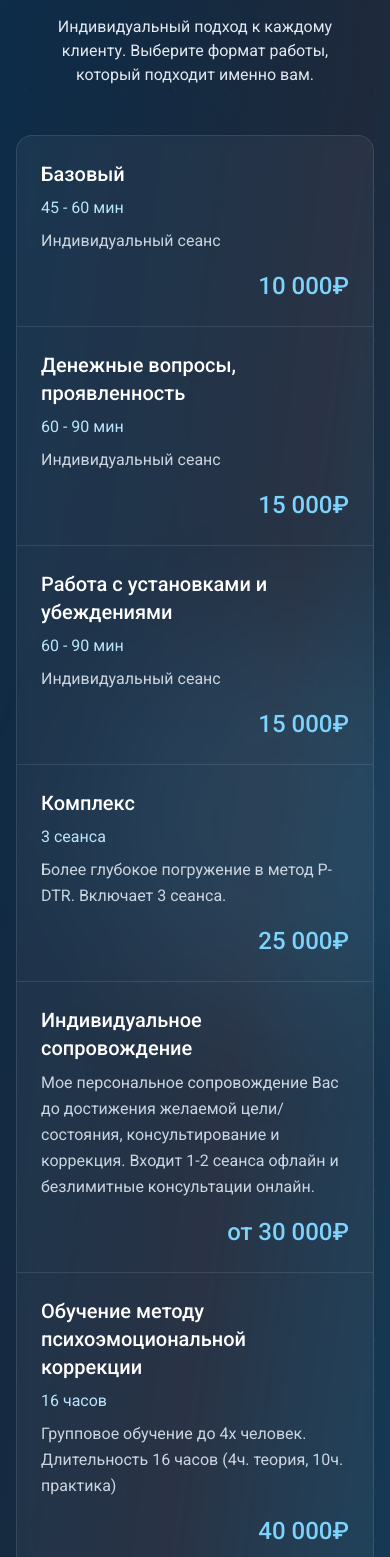
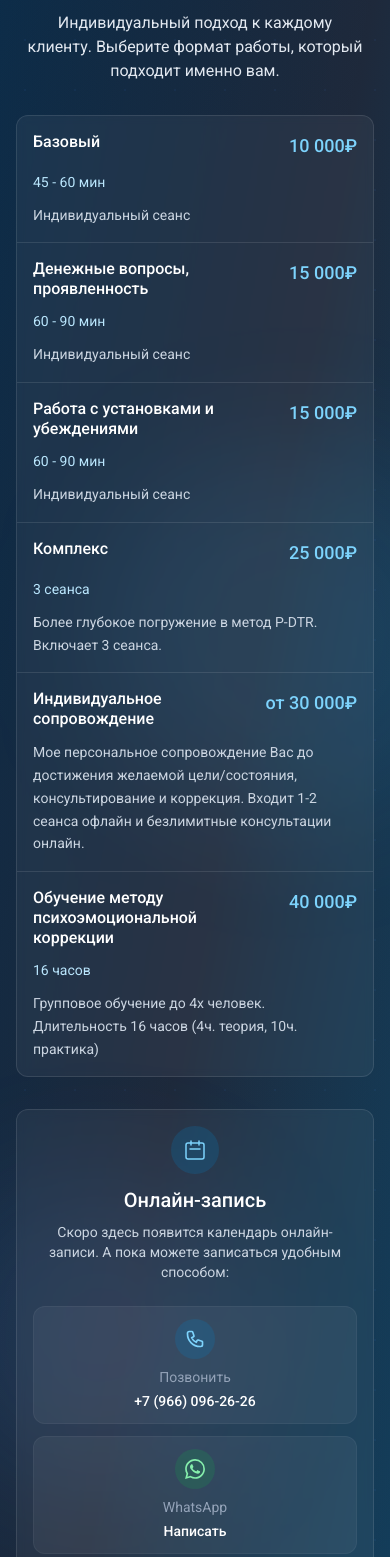
Before and after one commit to maratze/maria-pdtr, a React (Vite) app: page / in a window 390 px wide. Shown: the part 6791-8348 px from the top of the page. Built offline with nearby package versions, Linux system fonts and the light colour scheme.

Commit message:
feat: enhance layout and styling of Services component for better user experience

```diff
--- a/src/components/Services.jsx
+++ b/src/components/Services.jsx
@@ -68,45 +68,45 @@ const Services = () => {
 
 			<div className="relative max-w-5xl mx-auto px-4 sm:px-6 lg:px-8">
 				{/* Заголовок секции */}
-				<div className="text-center mb-12">
-					<h2 className="text-3xl sm:text-3xl md:text-4xl lg:text-5xl font-medium text-white mb-4">
+				<div className="text-center mb-8 sm:mb-12">
+					<h2 className="text-3xl sm:text-3xl md:text-4xl lg:text-5xl font-medium text-white mb-3 sm:mb-4 px-2">
 						Услуги
 					</h2>
-					<p className="text-md md:text-lg text-slate-200 max-w-3xl mx-auto px-4">
+					<p className="text-md md:text-lg text-slate-200 max-w-3xl mx-auto px-2 sm:px-4">
 						Индивидуальный подход к каждому клиенту. Выберите формат работы, который подходит именно вам.
 					</p>
 				</div>
 
 				{/* Компактный список услуг */}
-				<div className="max-w-4xl mx-auto mb-12">
-					<div className="bg-white/5 backdrop-blur-sm rounded-2xl overflow-hidden border border-white/10">
+				<div className="max-w-4xl mx-auto mb-8 sm:mb-12">
+					<div className="bg-white/5 backdrop-blur-sm rounded-xl sm:rounded-2xl overflow-hidden border border-white/10">
 						{services.map((service, index) => (
 							<div
 								key={service.id}
 								className={`
-									p-6 transition-all duration-300 hover:bg-white/10
+									p-4 sm:p-6 transition-all duration-300 hover:bg-white/10
 									${index !== services.length - 1 ? 'border-b border-white/10' : ''}
 								`}
 							>
-								<div className="flex flex-col sm:flex-row sm:items-start sm:justify-between gap-4">
-									<div className="flex-1">
-										<h3 className="text-xl font-medium text-white mb-2">
+								<div className="flex flex-col gap-3 sm:gap-4">
+									<div className="flex items-start justify-between gap-3">
+										<h3 className="text-base sm:text-lg md:text-xl font-medium text-white leading-tight flex-1">
 											{service.title}
 										</h3>
-										{service.duration && (
-											<p className="text-md text-ocean-200 mb-2">
-												{service.duration}
-											</p>
-										)}
-										<p className="text-md text-slate-300 leading-relaxed">
-											{service.description}
-										</p>
-									</div>
-									<div className="flex-shrink-0 text-right">
-										<div className="text-2xl font-medium text-ocean-300">
+										<div className="text-lg sm:text-xl md:text-2xl font-medium text-ocean-300 whitespace-nowrap">
 											{service.price}
 										</div>
 									</div>
+
+									{service.duration && (
+										<p className="text-sm sm:text-md text-ocean-200">
+											{service.duration}
+										</p>
+									)}
+
+									<p className="text-sm sm:text-md text-slate-300 leading-relaxed">
+										{service.description}
+									</p>
 								</div>
 							</div>
 						))}
@@ -115,34 +115,34 @@ const Services = () => {
 
 				{/* Онлайн запись */}
 				<div id="booking" className="max-w-3xl mx-auto">
-					<div className="bg-white/5 backdrop-blur-sm rounded-2xl overflow-hidden border border-white/10 p-8">
-						<div className="text-center mb-8">
-							<div className="inline-flex items-center justify-center w-16 h-16 bg-ocean-600/20 rounded-full mb-4">
-								<svg className="w-8 h-8 text-ocean-300" fill="none" viewBox="0 0 24 24" stroke="currentColor">
+					<div className="bg-white/5 backdrop-blur-sm rounded-xl sm:rounded-2xl overflow-hidden border border-white/10 p-4 sm:p-6 md:p-8">
+						<div className="text-center mb-6 sm:mb-8">
+							<div className="inline-flex items-center justify-center w-12 h-12 sm:w-16 sm:h-16 bg-ocean-600/20 rounded-full mb-3 sm:mb-4">
+								<svg className="w-6 h-6 sm:w-8 sm:h-8 text-ocean-300" fill="none" viewBox="0 0 24 24" stroke="currentColor">
 									<path strokeLinecap="round" strokeLinejoin="round" strokeWidth={1.5} d="M8 7V3m8 4V3m-9 8h10M5 21h14a2 2 0 002-2V7a2 2 0 00-2-2H5a2 2 0 00-2 2v12a2 2 0 002 2z" />
 								</svg>
 							</div>
-							<h3 className="text-2xl font-medium text-white mb-3">
+							<h3 className="text-xl sm:text-2xl font-medium text-white mb-2 sm:mb-3 px-2">
 								Онлайн-запись
 							</h3>
-							<p className="text-slate-300 mb-6">
+							<p className="text-sm sm:text-base text-slate-300 mb-4 sm:mb-6 px-2">
 								Скоро здесь появится календарь онлайн-записи. А пока можете записаться удобным способом:
 							</p>
 						</div>
 
-						<div className="grid grid-cols-1 sm:grid-cols-3 gap-4">
+						<div className="grid grid-cols-1 sm:grid-cols-3 gap-3 sm:gap-4">
 							{/* Телефон */}
 							<a
 								href="tel:+79660962626"
-								className="flex flex-col items-center p-4 bg-white/5 rounded-xl hover:bg-white/10 transition-all duration-300 group border border-white/5"
+								className="flex flex-col items-center p-3 sm:p-4 bg-white/5 rounded-xl hover:bg-white/10 transition-all duration-300 group border border-white/5"
 							>
-								<div className="w-12 h-12 bg-ocean-600/20 rounded-full flex items-center justify-center mb-3 group-hover:bg-ocean-600/30 transition-colors">
-									<svg className="w-6 h-6 text-ocean-300" fill="none" viewBox="0 0 24 24" stroke="currentColor">
+								<div className="w-10 h-10 sm:w-12 sm:h-12 bg-ocean-600/20 rounded-full flex items-center justify-center mb-2 sm:mb-3 group-hover:bg-ocean-600/30 transition-colors">
+									<svg className="w-5 h-5 sm:w-6 sm:h-6 text-ocean-300" fill="none" viewBox="0 0 24 24" stroke="currentColor">
 										<path strokeLinecap="round" strokeLinejoin="round" strokeWidth={2} d="M3 5a2 2 0 012-2h3.28a1 1 0 01.948.684l1.498 4.493a1 1 0 01-.502 1.21l-2.257 1.13a11.042 11.042 0 005.516 5.516l1.13-2.257a1 1 0 011.21-.502l4.493 1.498a1 1 0 01.684.949V19a2 2 0 01-2 2h-1C9.716 21 3 14.284 3 6V5z" />
 									</svg>
 								</div>
 								<div className="text-sm text-slate-400 mb-1">Позвонить</div>
-								<div className="text-sm font-medium text-white">+7 (966) 096-26-26</div>
+								<div className="text-sm font-medium text-white text-center">+7 (966) 096-26-26</div>
 							</a>
 
 							{/* WhatsApp */}
@@ -150,10 +150,10 @@ const Services = () => {
 								href="https://wa.me/79660962626"
 								target="_blank"
 								rel="noopener noreferrer"
-								className="flex flex-col items-center p-4 bg-white/5 rounded-xl hover:bg-white/10 transition-all duration-300 group border border-white/5"
+								className="flex flex-col items-center p-3 sm:p-4 bg-white/5 rounded-xl hover:bg-white/10 transition-all duration-300 group border border-white/5"
 							>
-								<div className="w-12 h-12 bg-green-600/20 rounded-full flex items-center justify-center mb-3 group-hover:bg-green-600/30 transition-colors">
-									<svg className="w-6 h-6 text-green-300" fill="currentColor" viewBox="0 0 24 24">
+								<div className="w-10 h-10 sm:w-12 sm:h-12 bg-green-600/20 rounded-full flex items-center justify-center mb-2 sm:mb-3 group-hover:bg-green-600/30 transition-colors">
+									<svg className="w-5 h-5 sm:w-6 sm:h-6 text-green-300" fill="currentColor" viewBox="0 0 24 24">
 										<path d="M17.472 14.382c-.297-.149-1.758-.867-2.03-.967-.273-.099-.471-.148-.67.15-.197.297-.767.966-.94 1.164-.173.199-.347.223-.644.075-.297-.15-1.255-.463-2.39-1.475-.883-.788-1.48-1.761-1.653-2.059-.173-.297-.018-.458.13-.606.134-.133.298-.347.446-.52.149-.174.198-.298.298-.497.099-.198.05-.371-.025-.52-.075-.149-.669-1.612-.916-2.207-.242-.579-.487-.5-.669-.51-.173-.008-.371-.01-.57-.01-.198 0-.52.074-.792.372-.272.297-1.04 1.016-1.04 2.479 0 1.462 1.065 2.875 1.213 3.074.149.198 2.096 3.2 5.077 4.487.709.306 1.262.489 1.694.625.712.227 1.36.195 1.871.118.571-.085 1.758-.719 2.006-1.413.248-.694.248-1.289.173-1.413-.074-.124-.272-.198-.57-.347m-5.421 7.403h-.004a9.87 9.87 0 01-5.031-1.378l-.361-.214-3.741.982.998-3.648-.235-.374a9.86 9.86 0 01-1.51-5.26c.001-5.45 4.436-9.884 9.888-9.884 2.64 0 5.122 1.03 6.988 2.898a9.825 9.825 0 012.893 6.994c-.003 5.45-4.437 9.884-9.885 9.884m8.413-18.297A11.815 11.815 0 0012.05 0C5.495 0 .16 5.335.157 11.892c0 2.096.547 4.142 1.588 5.945L.057 24l6.305-1.654a11.882 11.882 0 005.683 1.448h.005c6.554 0 11.89-5.335 11.893-11.893a11.821 11.821 0 00-3.48-8.413Z" />
 									</svg>
 								</div>
@@ -166,10 +166,10 @@ const Services = () => {
 								href="https://t.me/maria_pdtr"
 								target="_blank"
 								rel="noopener noreferrer"
-								className="flex flex-col items-center p-4 bg-white/5 rounded-xl hover:bg-white/10 transition-all duration-300 group border border-white/5"
+								className="flex flex-col items-center p-3 sm:p-4 bg-white/5 rounded-xl hover:bg-white/10 transition-all duration-300 group border border-white/5"
 							>
-								<div className="w-12 h-12 bg-blue-600/20 rounded-full flex items-center justify-center mb-3 group-hover:bg-blue-600/30 transition-colors">
-									<svg className="w-6 h-6 text-blue-300" fill="currentColor" viewBox="0 0 24 24">
+								<div className="w-10 h-10 sm:w-12 sm:h-12 bg-blue-600/20 rounded-full flex items-center justify-center mb-2 sm:mb-3 group-hover:bg-blue-600/30 transition-colors">
+									<svg className="w-5 h-5 sm:w-6 sm:h-6 text-blue-300" fill="currentColor" viewBox="0 0 24 24">
 										<path d="M11.944 0A12 12 0 0 0 0 12a12 12 0 0 0 12 12 12 12 0 0 0 12-12A12 12 0 0 0 12 0a12 12 0 0 0-.056 0zm4.962 7.224c.1-.002.321.023.465.14a.506.506 0 0 1 .171.325c.016.093.036.306.02.472-.18 1.898-.962 6.502-1.36 8.627-.168.9-.499 1.201-.82 1.23-.696.065-1.225-.46-1.9-.902-1.056-.693-1.653-1.124-2.678-1.8-1.185-.78-.417-1.21.258-1.91.177-.184 3.247-2.977 3.307-3.23.007-.032.014-.15-.056-.212s-.174-.041-.249-.024c-.106.024-1.793 1.14-5.061 3.345-.48.33-.913.49-1.302.48-.428-.008-1.252-.241-1.865-.44-.752-.245-1.349-.374-1.297-.789.027-.216.325-.437.893-.663 3.498-1.524 5.83-2.529 6.998-3.014 3.332-1.386 4.025-1.627 4.476-1.635z" />
 									</svg>
 								</div>
@@ -178,8 +178,8 @@ const Services = () => {
 							</a>
 						</div>
 
-						<div className="mt-6 p-4 bg-ocean-600/10 rounded-xl border border-ocean-500/20">
-							<p className="text-sm text-slate-300 text-center">
+						<div className="mt-4 sm:mt-6 p-3 sm:p-4 bg-ocean-600/10 rounded-xl border border-ocean-500/20">
+							<p className="text-sm text-slate-300 text-center leading-relaxed">
 								💡 Онлайн-календарь появится совсем скоро. Обычно отвечаю в течение часа.
 							</p>
 						</div>
@@ -187,17 +187,17 @@ const Services = () => {
 				</div>
 
 				{/* Дополнительная информация */}
-				<div className="mt-12 text-center">
-					<div className="inline-block bg-white/5 backdrop-blur-sm rounded-xl p-6 max-w-2xl border border-white/10">
-						<div className="flex items-start gap-4">
+				<div className="mt-8 sm:mt-12 text-center px-2">
+					<div className="inline-block bg-white/5 backdrop-blur-sm rounded-xl p-4 sm:p-6 max-w-2xl border border-white/10">
+						<div className="flex items-start gap-3 sm:gap-4">
 							<div className="flex-shrink-0">
-								<svg className="w-6 h-6 text-ocean-300 mt-1" fill="none" viewBox="0 0 24 24" stroke="currentColor">
+								<svg className="w-5 h-5 sm:w-6 sm:h-6 text-ocean-300 mt-0.5 sm:mt-1" fill="none" viewBox="0 0 24 24" stroke="currentColor">
 									<path strokeLinecap="round" strokeLinejoin="round" strokeWidth={2} d="M13 16h-1v-4h-1m1-4h.01M21 12a9 9 0 11-18 0 9 9 0 0118 0z" />
 								</svg>
 							</div>
 							<div className="text-left">
-								<h4 className="font-medium text-white mb-2">Не знаете, что выбрать?</h4>
-								<p className="text-slate-300 text-[15px]">
+								<h4 className="font-medium text-white mb-1 sm:mb-2 text-base">Не знаете, что выбрать?</h4>
+								<p className="text-slate-300 text-sm leading-relaxed">
 									Я помогу определиться с форматом работы на бесплатной консультации.
 									Свяжитесь со мной удобным способом, и мы обсудим вашу ситуацию.
 								</p>
```
